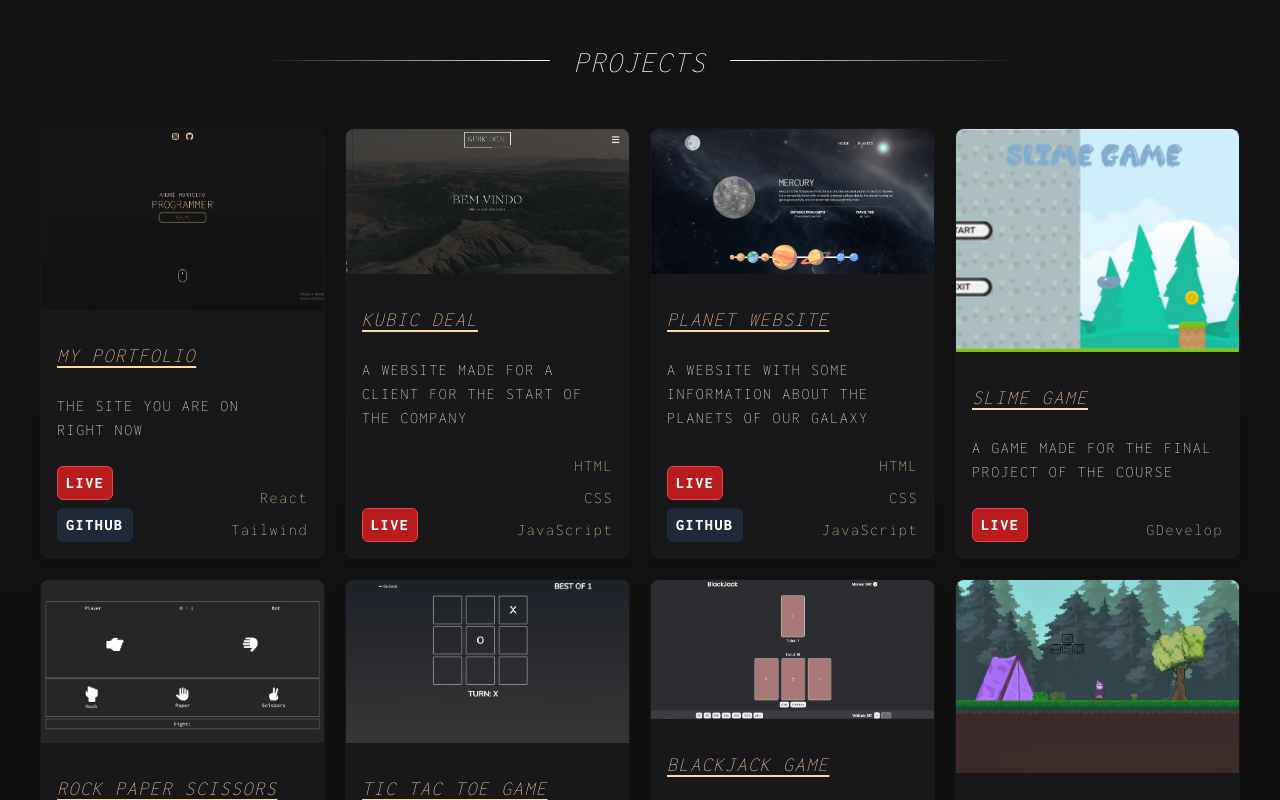
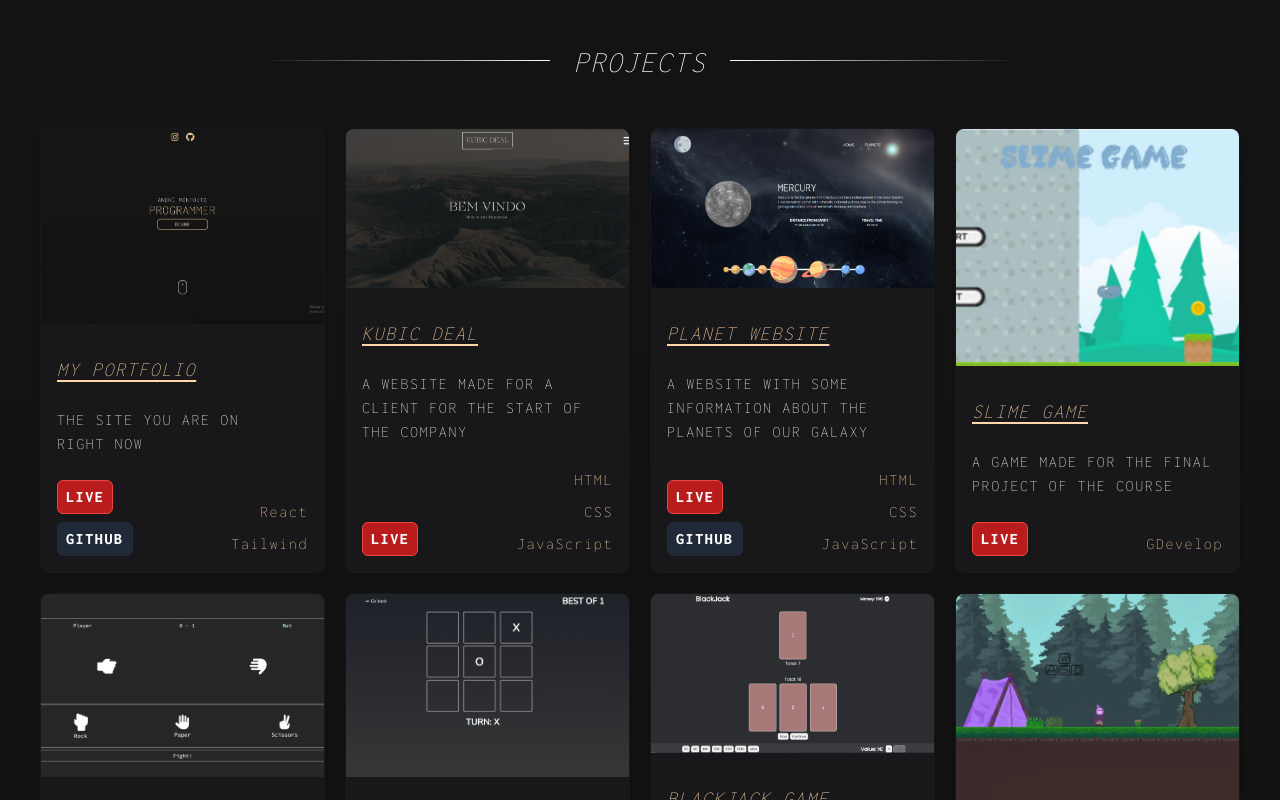
Before and after one commit to SuperMoooo/MyPortfolio, a React (Vite) app: page / in a window 1280 px wide. Shown: the part 900-1700 px from the top of the page. Built offline with nearby package versions, Linux system fonts and the light colour scheme.

Commit message:
Update: Fix img aspect ratio

```diff
--- a/src/components/ProjectCard.jsx
+++ b/src/components/ProjectCard.jsx
@@ -11,10 +11,11 @@
     return (
         <li className="flex flex-col text-left justify-center gap-8 border transition-all  border-zinc-900 rounded-lg shadow hover:bg-zinc-800 bg-zinc-900">
             <img
-                className="w-full h-full object-cover rounded-t-lg "
+                className="w-full h-full object-cover object-center rounded-t-lg aspect-video "
                 src={img}
-                alt="planetsWebsite"
+                alt={img}
                 rel="preload"
+                loading="lazy"
             />
             <section className="flex flex-col text-left justify-center gap-6 p-4 pt-0">
                 <p className="uppercase italic underline underline-offset-4 text-[#fed7aa] text-xl">
```
Also changed, not shown: src/assets/projectsImg/customizeBtn.webp.
